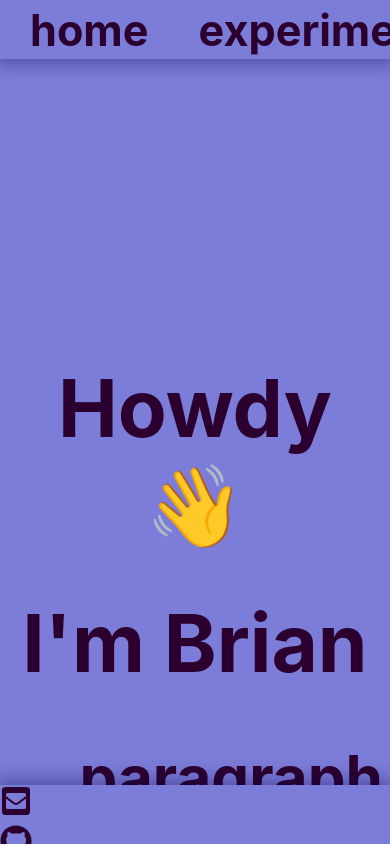
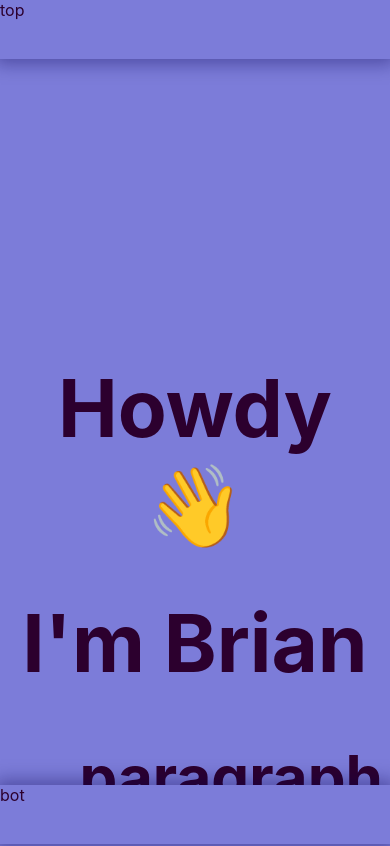
Before and after one commit to 1f928/prsm, a React (Create React App) app: page / in a window 390 px wide. Shown: the top 846 px of the page. Built offline with nearby package versions, Linux system fonts and the light colour scheme.

Commit message:
mobile layout work

```diff
--- a/src/App.css
+++ b/src/App.css
@@ -1,16 +1,7 @@
 
-.app {
-  height: 100vh;
-  width: 100vw;
+#root {
   color: var(--primary-fg-color);
   background-color: var(--primary-bg-color);
-
-  display: flex;
-  flex-direction: row;
-  justify-content: space-between;
-
-  overflow-y: scroll;
-  overflow-x: hidden;
 }
 
 .leftbar {
@@ -39,17 +30,26 @@
 @media only screen and (max-width: 1500px) {
   .app {
     flex-direction: column;
-    overflow-y: hidden;
+    overflow-y: scroll;
   }
 
   .topbar {
-    max-height: 7%;
-    min-height: 7%;
+    position: sticky;
+    top: 0;
+    width: 100%;
+    max-height: 7vh;
+    min-height: 7vh;
+
+    background: inherit;
+    box-shadow: var(--inside-border);
   }
 
   .botbar {
-    max-height: 7%;
-    min-height: 7%;
+    position: sticky;
+    bottom: 0;
+    width: 100%;
+    max-height: 7vh;
+    min-height: 7vh;
 
     background: inherit;
     box-shadow: var(--inside-border);
@@ -59,7 +59,5 @@
     flex: 0 0 86%;
     width: 100%;
     max-height: 86%;
-    overflow-y: scroll;
-    overflow-x: hidden;
   }
 }
--- a/src/App.js
+++ b/src/App.js
@@ -29,7 +29,7 @@ function App() {
     <SettingsContext.Provider value={{settings, updateSettings}}>
     <MobileContext.Provider value={isMobile}>
     <ThemeProvider theme={settings.theme} brightness={settings.brightness} />
-      <div className="app">
+
       {/* <Background /> */}
       <Router>
         {isMobile ? <Topbar /> : <Leftbar />}
@@ -42,7 +42,7 @@ function App() {
         </div>
         {isMobile ? <Botbar /> : <Rightbar />}
       </Router>
-      </div>
+
     </MobileContext.Provider>
     </SettingsContext.Provider>
   );
--- a/src/comps/Botbar.js
+++ b/src/comps/Botbar.js
@@ -7,10 +7,11 @@ export default function Botbar (props) {
 
   return (
     <div className="botbar">
-      <IconLinks />
+      bot
+      {/* <IconLinks />
       <div className="info-container">
         <Info />
-      </div>
+      </div> */}
     </div>
   );
 };
--- a/src/comps/Topbar.js
+++ b/src/comps/Topbar.js
@@ -2,14 +2,15 @@
 import NavLinks from './NavLinks';
 import Settings from './Settings';
 
-import './Topbar.css';
+// import './Topbar.css';
 
 export default function Topbar(props) {
 
   return (
     <div className="topbar">
-      <NavLinks />
-      <Settings />
+      top
+      {/* <NavLinks />
+      <Settings /> */}
     </div>
   );
 };
```
Lines whose indentation alone changed are shown as unchanged.
